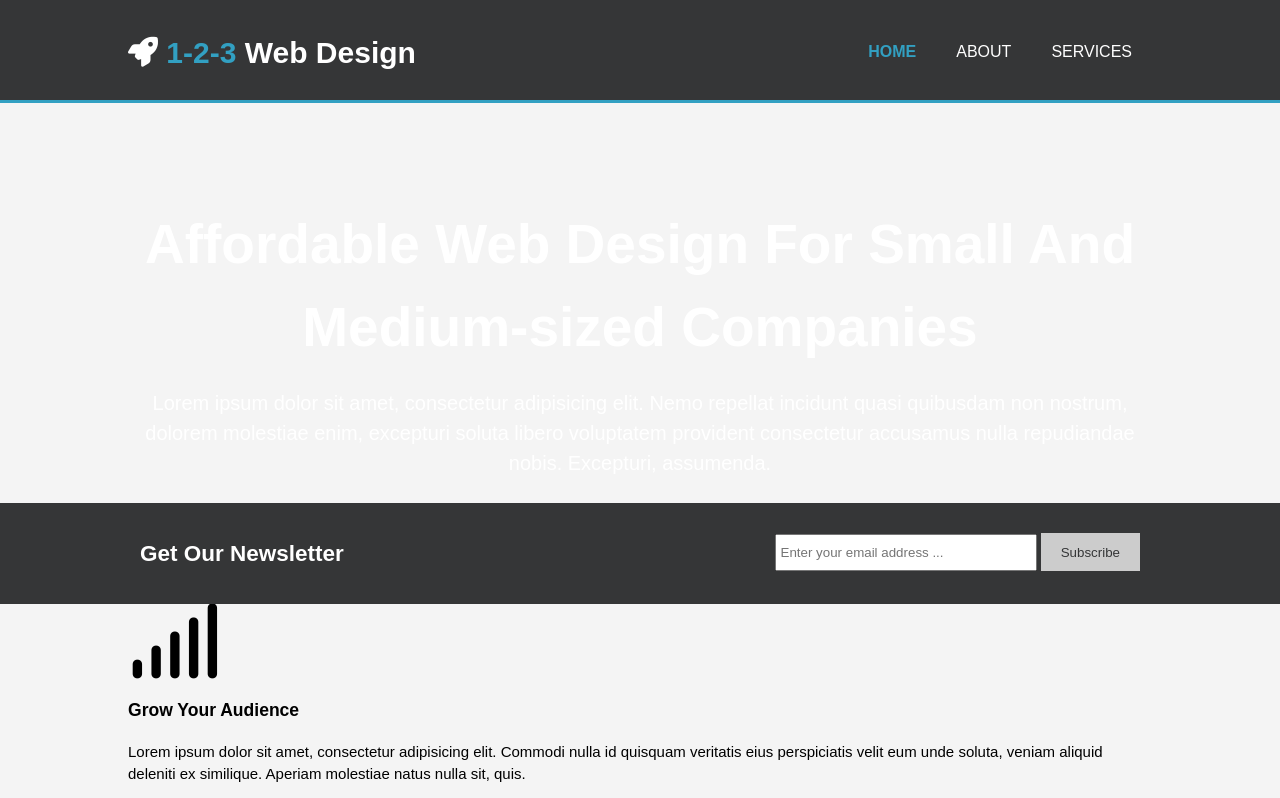
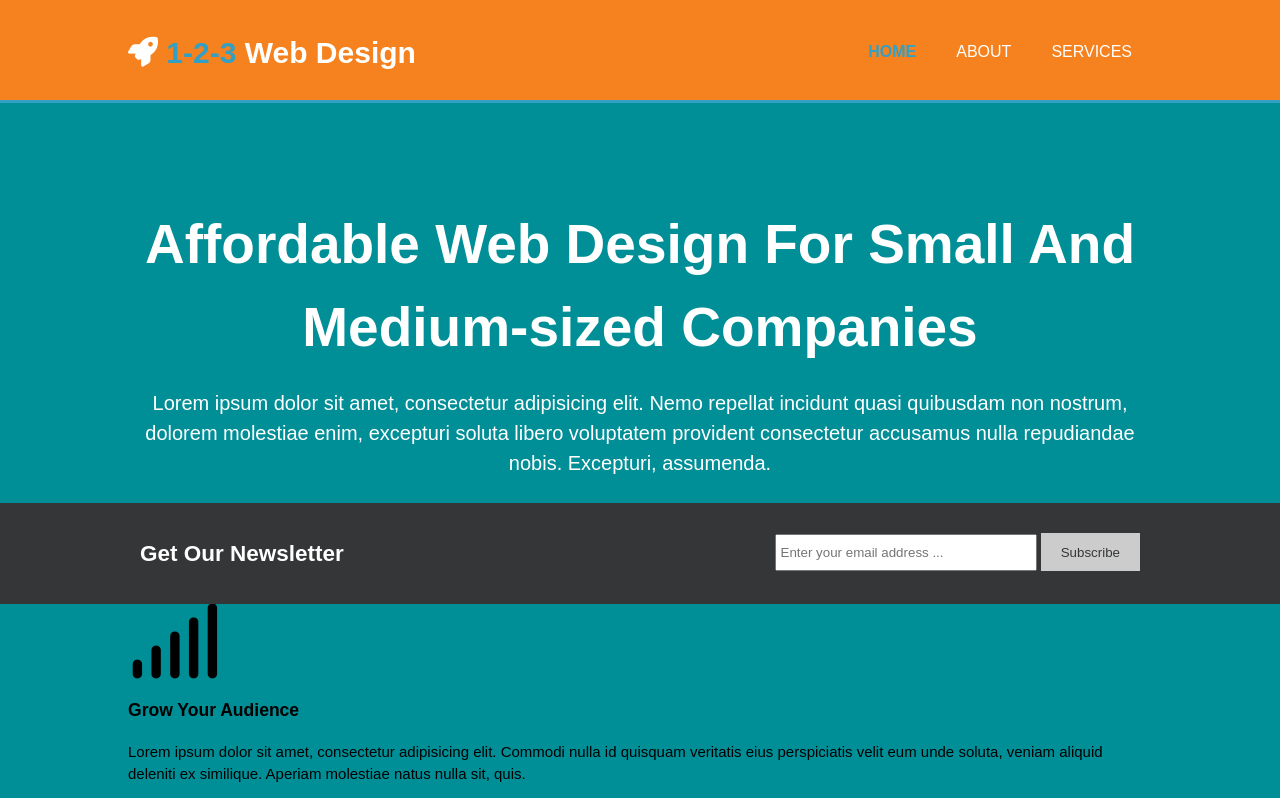
Before and after one commit to haydenmckeon/Mod8-Exam, a plain HTML site: page index.html in a window 1280 px wide. Shown: the top 798 px of the page. Drawn offline with Linux system fonts and the light colour scheme.

Commit message:
color change

```diff
--- a/style.css
+++ b/style.css
@@ -2,7 +2,7 @@ body{
   font: 15px/1.5 Arial, Helvetica, sans-serif;
   padding: 0;
   margin:0;
-  background-color: #f4f4f4;
+  background-color: #008E97;
 }
 
 .container{
@@ -16,7 +16,7 @@ ul{
   padding: 0;
 }
 header{
-  background: #353637;
+  background: #F5821F;
   color: #ffffff;
   padding-top: 30px;
   min-height: 70px;
@@ -55,7 +55,7 @@ header .highlight, header .current a{
 }
 
 header a:hover{
-  color: #cccccc;
+  color: #F5821F;
   font-weight: bold;
 }
 #showcase {
```
